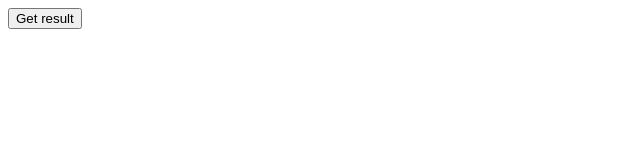
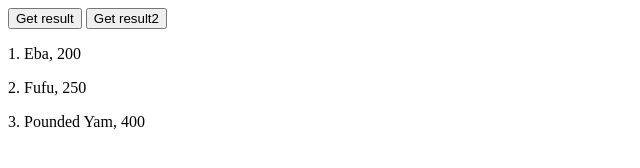
Before and after one commit to Mustapha720/Level_2-Web-development, a plain HTML site: page JavaScript/Async/index.html in a window 1280 px wide. Shown: the whole page, without its empty margins (0-640 px from the left). Drawn offline with Linux system fonts and the light colour scheme.

Commit message:
Continuation on API

```diff
--- a/JavaScript/Async/index.html
+++ b/JavaScript/Async/index.html
@@ -7,10 +7,12 @@
 </head>
 <body>
     <button onclick="getResult()">Get result</button>
+    <button onclick="getResult2()">Get result2</button>
     <div id="show"></div>
 
     <script>
         const url = "https://jsonplaceholder.typicode.com/users";
+        const url2 = "http://api.github.com/users";
         const getResult = async() => {
             const response = await fetch(url);
             const newResponse = await response.json();
@@ -24,6 +26,43 @@
                 `
             }
         }
+
+        const getResult2 = () => {
+            fetch(url2)
+            .then((response) => {
+                return response.json();
+            }) // .then(response => response.json())
+            .then((newResponse) => {
+                console.log(newResponse);
+                newResponse.map((user, id) => {
+                    show.innerHTML += `
+                        <p>${id + 1}. ${user.login}</p>
+                    `
+                })
+            })
+            .catch((error) => {
+                console.log(error.message);
+                if (error.message === 'Failed to fetch'){
+                    show.innerHTML = 'No internet connection'
+                }
+            })
+        }
+
+        // function make (a, b) {
+        //     return a + b
+        // }
+        // let funcOne = make(5, 10)
+        // console.log(funcOne);
+
+        // Array.map()
+        const nigerianFoods = [
+            {name: "Eba", price: 200},
+            {name: "Fufu", price: 250},
+            {name: "Pounded Yam", price: 400}
+        ]
+        nigerianFoods.map((info, count) => {
+            show.innerHTML += `<p>${count + 1}. ${info.name}, ${info.price}</p>`
+        })
     </script>
 </body>
 </html>
```
